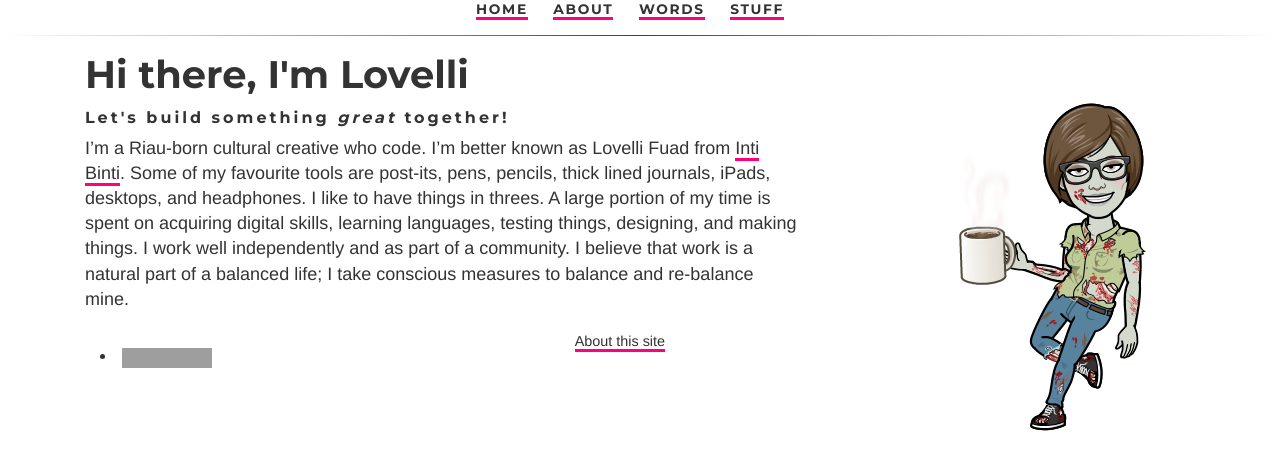
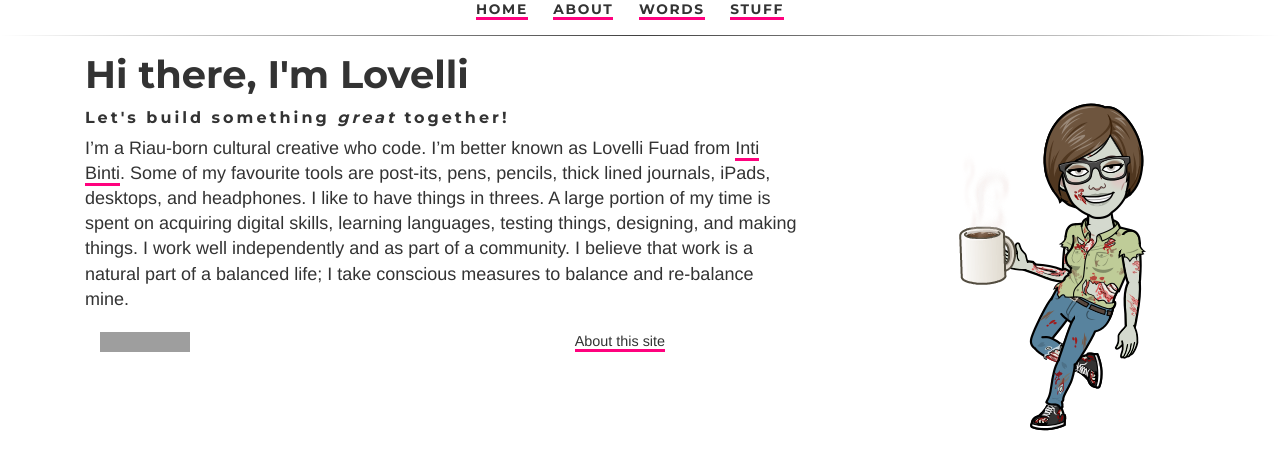
Before and after one commit to ariesti/ariesti.github.io, a Jekyll site: the page built from index.html, in a window 1280 px wide. Shown: the top 470 px of the page. Built offline with Jekyll 4.4.1, drawn with Linux system fonts in a browser that asks for light colours; grey boxes are pictures that could not be loaded.

Commit message:
Update footer.html

```diff
--- a/_includes/footer.html
+++ b/_includes/footer.html
@@ -1,7 +1,7 @@
 <div class="footer">
 	<div class="row">
 	<div class="col-sm-8">
-	<p><small><li><a rel="license" href="http://creativecommons.org/licenses/by-nc-nd/4.0/"><img alt="Creative Commons License" style="border-width:0" src="https://i.creativecommons.org/l/by-nc-nd/4.0/80x15.png" /></a></li></small></p>
+	<p><small><a rel="license" href="http://creativecommons.org/licenses/by-nc-nd/4.0/"><img alt="Creative Commons License" style="border-width:0" src="https://i.creativecommons.org/l/by-nc-nd/4.0/80x15.png" /></a></small></p>
 	</div>
 	<div class="col-sm-4">
 	<p class="pull-right"><small><a href="/about" title="About this site">About this site</a></small></p>
```
